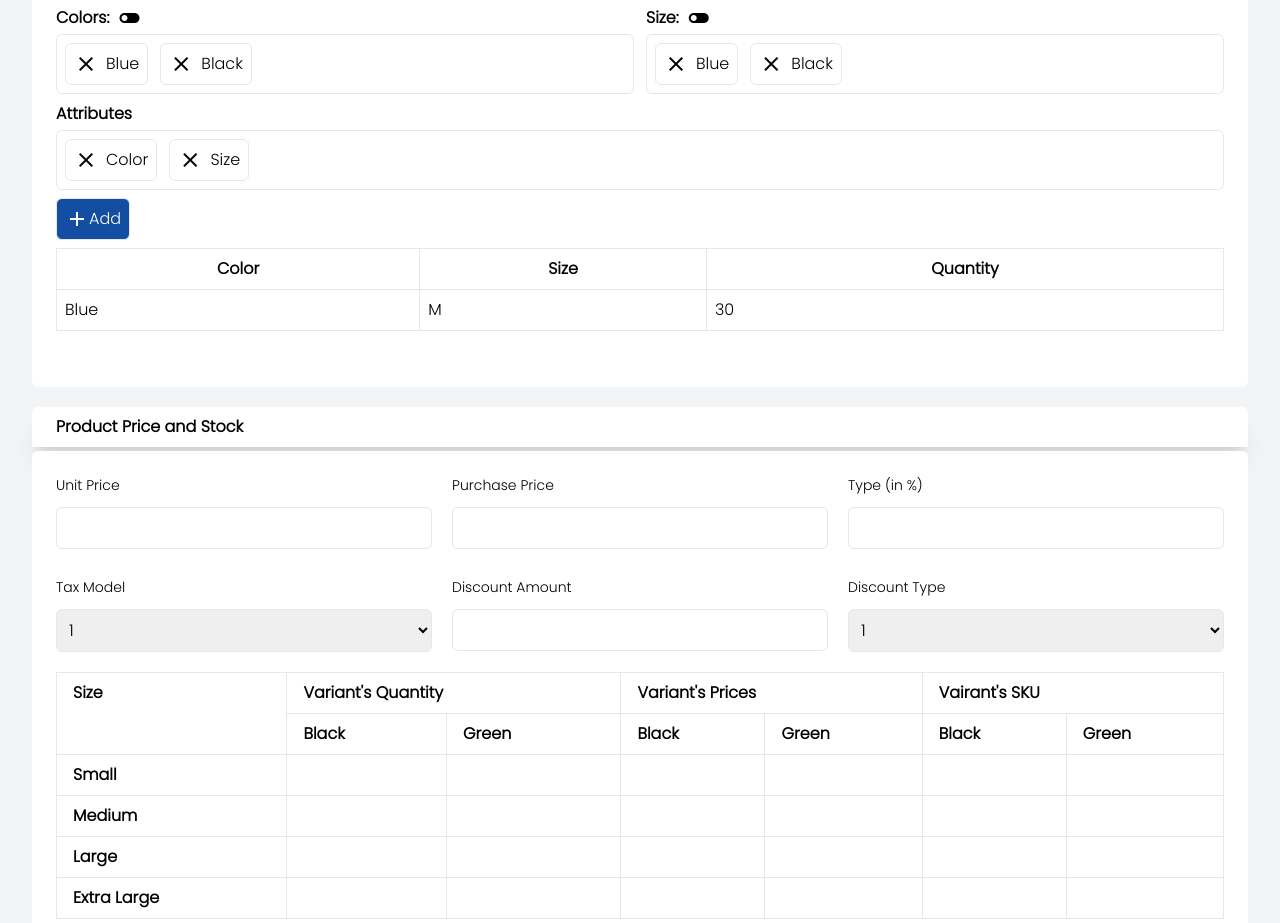
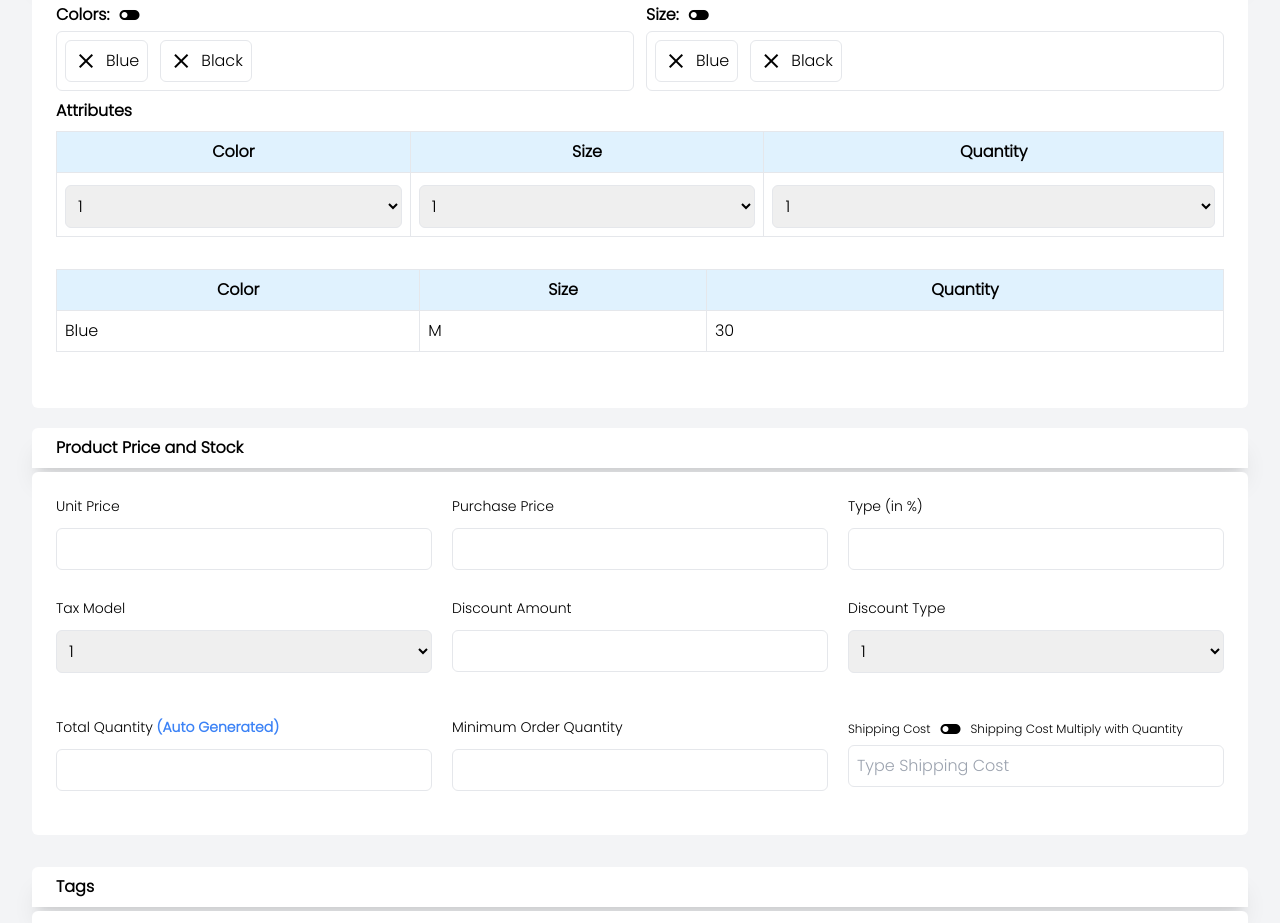
Before and after one commit to TamimFatema/Admin_Dashboard, a plain HTML site: page Product_Management/In House Products/Products/AddNewProducts.html in a window 1280 px wide. Shown: the part 1097-2020 px from the top of the page. Drawn offline with nearby package versions, Linux system fonts and the light colour scheme.

Commit message:
Update to product page

```diff
--- a/Product_Management/In House Products/Products/AddNewProducts.html
+++ b/Product_Management/In House Products/Products/AddNewProducts.html
@@ -55,12 +55,13 @@
             class="mt-1 p-2 w-full border rounded-md" />
         </div>
         <!-- Description Input Field -->
-        <div class=" mb-2">
+        <div class="mb-2">
           <label for="productDescription" class="block text-sm font-bold text-black mb-2">Description</label>
-          <input type="text" id="productDescription" name="categoryDescription"
-            placeholder="Please Type the Product Description" class="mt-1 p-2 w-full
-                      h-64 border rounded-md" />
+          <textarea type="text" id="productDescription" name="categoryDescription"
+            placeholder="Please Type the Product Description"
+            class=" p-2 h-[250px] w-full border rounded-md"></textarea>
         </div>
+
       </div>
     </form>
 
@@ -74,7 +75,7 @@
       <form id="product-detail" action="#" method="POST" enctype="multipart/form-data">
         <div class="grid grid-cols-1 sm:grid-cols-2 lg:grid-cols-3 gap-5 mx-auto">
           <!--Product Type Drop Down-->
-          <div class="my-2 lg:col-span-full lg:w-1/3">
+          <div class="my-2">
             <label for="product-type" class="block text-sm font-medium text-black mb-2">Product Type</label>
             <select id="product-type-dropdown" name="product-type" class="mt-1 p-2 w-full border rounded-md ">
               <option value="1">1</option>
@@ -187,6 +188,23 @@
               <option value="10">10</option>
             </select>
           </div>
+
+          <!--Warranty-->
+          <div class="my-2">
+            <label for="unit" class="block text-sm font-medium text-black mb-2">Warranty</label>
+            <select id="unit-dropdown" name="unit" class="mt-1 p-2 w-full border rounded-md">
+              <option value="1">1</option>
+              <option value="2">2</option>
+            </select>
+          </div>
+
+          <!--fetured-->
+          <div class="flex items-center mt-6">
+            <input name="featured" id="link-checkbox" type="checkbox" value="1"
+              class="w-4 h-4 text-blue-600 bg-gray-100 border-gray-300 rounded ">
+            <label for="link-checkbox" class="ms-2 text-sm font-medium text-gray-900">Featured Products<a href="#"
+                class="text-blue-600"></a>.</label>
+          </div>
         </div>
       </form>
     </div>
@@ -220,7 +238,7 @@
             </button>
           </div>
         </div>
-        <div class="w-full mb-2">
+        <div class="w-full mb-">
           <div class="flex gap-2">
             <p class="font-bold">Size:</p>
             <span class="material-icons toggle-element" data-value="0">
@@ -241,30 +259,48 @@
 
       </div>
       <div class="w-full mb-2">
-        <div>
-          <p class="font-bold">Attributes</p>
-        </div>
-        <div class="mt-1 flex w-full gap-3 p-2 border rounded-md">
-          <button class="flex gap-2 border rounded-md items-center p-2" onclick="removeItem(this)">
-            <span class="material-symbols-outlined">close</span>
-            <p>Color</p>
-          </button>
-          <button class="flex gap-2 border rounded-md items-center p-2" onclick="removeItem(this)">
-            <span class="material-symbols-outlined">close</span>
-            <p>Size</p>
-          </button>
-        </div>
+        <p class="font-bold">Attributes</p>
       </div>
-      <div class="flex items-center gap-3">
-        <button class="border p-2 mb-2 bg-[#134EA3] text-white rounded-md flex items-center" onclick="addRow(event)">
-          <span class="material-symbols-outlined">add</span>
-          <p>Add</p>
-        </button>
-      </div>
-
       <div class="mb-8">
         <table id="myTable" class="w-full table-auto border-collapse border">
-          <thead>
+          <thead class="bg-sky-100 rounded-lg">
+            <tr>
+              <th class="border p-2">Color</th>
+              <th class="border p-2">Size</th>
+              <th class="border p-2">Quantity</th>
+            </tr>
+          </thead>
+          <tbody class="">
+            <tr>
+              <td class="border p-2">
+                <div class="">
+                  <select id="product-type-dropdown" name="product-type" class="mt-1 p-2 w-full border rounded-md ">
+                    <option value="1">1</option>
+                    <option value="2">2</option>
+                  </select>
+                </div>
+              </td>
+              <td class="border p-2">
+                <div class="">
+                  <select id="product-type-dropdown" name="product-type" class="mt-1 p-2 w-full border rounded-md ">
+                    <option value="1">1</option>
+                    <option value="2">2</option>
+                  </select>
+                </div>
+              </td>
+              <td class="border p-2">
+                <select id="product-type-dropdown" name="product-type" class="mt-1 p-2 w-full border rounded-md ">
+                  <option value="1">1</option>
+                  <option value="2">2</option>
+                </select>
+              </td>
+            </tr>
+          </tbody>
+        </table>
+      </div>
+      <div class="mb-8">
+        <table id="myTable" class="w-full table-auto border-collapse border">
+          <thead class="bg-sky-100">
             <tr>
               <th class="border p-2">Color</th>
               <th class="border p-2">Size</th>
@@ -280,6 +316,7 @@
           </tbody>
         </table>
       </div>
+
     </form>
 
     <!--Product Price and Stock-->
@@ -340,60 +377,6 @@
           </select>
         </div>
       </div>
-      <table class="table-auto w-full text-left">
-        <tr>
-          <th class="border px-4 py-2 align-top" rowspan="2">Size</th>
-          <th class="border px-4 py-2" colspan="2">Variant's Quantity</th>
-          <th class="border px-4 py-2" colspan="2">Variant's Prices</th>
-          <th class="border px-4 py-2" colspan="2">Vairant's SKU</th>
-        </tr>
-        <tr>
-          <th class="border px-4 py-2">Black</th>
-          <th class="border px-4 py-2">Green</th>
-          <th class="border px-4 py-2">Black</th>
-          <th class="border px-4 py-2">Green</th>
-          <th class="border px-4 py-2">Black</th>
-          <th class="border px-4 py-2">Green</th>
-        </tr>
-        <tr>
-          <th class="border px-4 py-2">Small</th>
-          <td class="border px-4 py-2"></td>
-          <td class="border px-4 py-2"></td>
-          <td class="border px-4 py-2">
-            </t>
-          <td class="border px-4 py-2"></td>
-          <td class="border px-4 py-2"></td>
-          <td class="border px-4 py-2"></td>
-        </tr>
-        <tr>
-          <th class="border px-4 py-2">Medium</th>
-          <td class="border px-4 py-2"></td>
-          <td class="border px-4 py-2"></td>
-          <td class="border px-4 py-2"></td>
-          <td class="border px-4 py-2"></td>
-          <td class="border px-4 py-2"></td>
-          <td class="border px-4 py-2"></td>
-        </tr>
-        <tr>
-          <th class="border px-4 py-2">Large</th>
-          <td class="border px-4 py-2"></td>
-          <td class="border px-4 py-2"></td>
-          <td class="border px-4 py-2"></td>
-          <td class="border px-4 py-2"></td>
-          <td class="border px-4 py-2"></td>
-          <td class="border px-4 py-2"></td>
-        </tr>
-        <tr>
-          <th class="border px-4 py-2">Extra Large</th>
-          <td class="border px-4 py-2"></td>
-          <td class="border px-4 py-2"></td>
-          <td class="border px-4 py-2"></td>
-          <td class="border px-4 py-2"></td>
-          <td class="border px-4 py-2"></td>
-          <td class="border px-4 py-2"></td>
-        </tr>
-      </table>
-
       <div class="grid grid-cols-1 sm:grid-cols-2 lg:grid-cols-3 gap-5 mb-3">
         <!--Product Code SKU dropdown-->
         <div class="mb-2 mt-6">
@@ -464,8 +447,8 @@
           <div class="mb-2 flex-grow">
             <label for="productDescription" class="block text-sm font-medium text-black mb-2">Meta
               Description</label>
-            <input type="text" id="productDescription" name="categoryDescription"
-              class="mt-1 p-2 h-[120px] sm:h-[200px] lg:h-[250px] w-full border rounded-md" />
+            <textarea type="text" id="productDescription" name="categoryDescription"
+              class="mt-1 p-2 h-[120px] sm:h-[200px] lg:h-[250px] w-full border rounded-md"></textarea>
           </div>
           <div class=" ">
             <label for="productDescription" class="block text-sm font-medium text-gray-600 mb-2">Meta Image</label>
```
